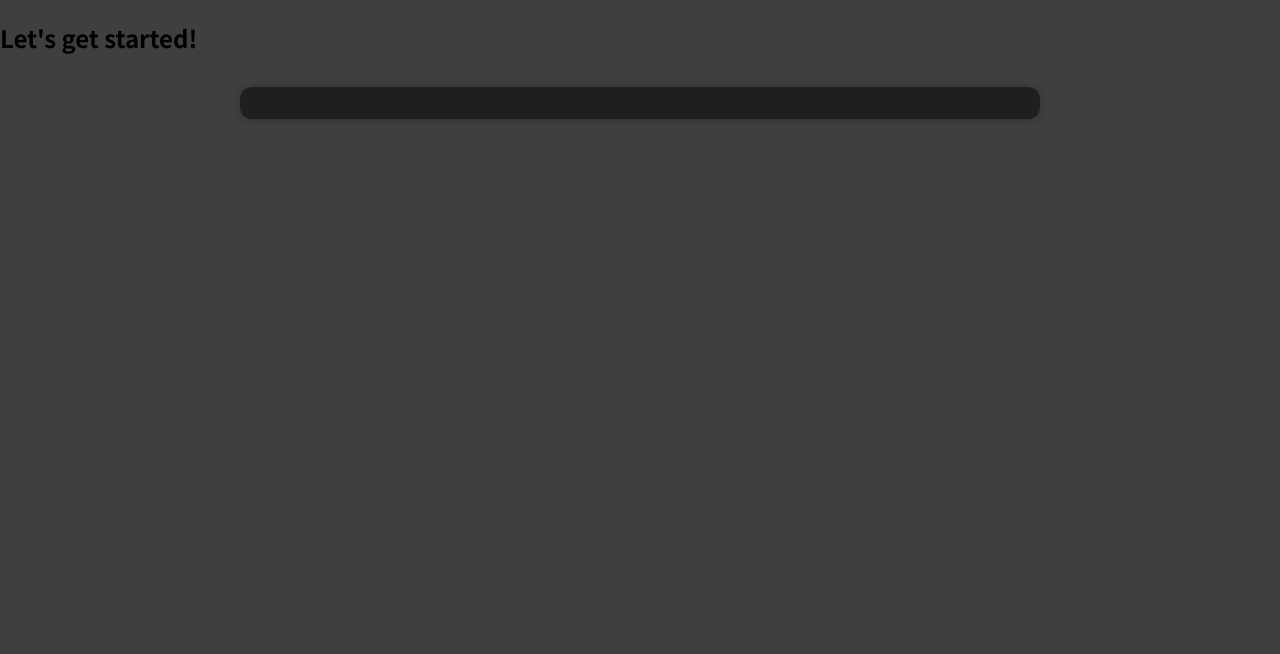
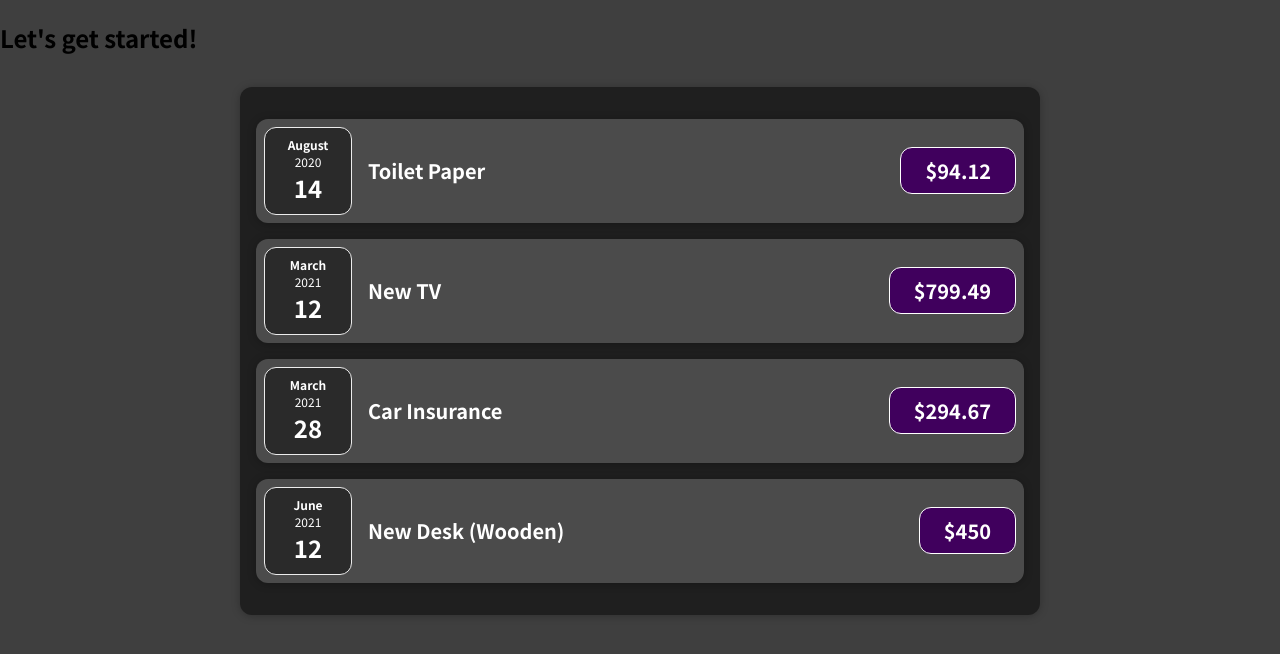
Before and after one commit to siddharthrangnani/reactacade, a JavaScript app: page / in a window 1280 px wide. Shown: the top 654 px of the page. Built offline with nearby package versions, Linux system fonts and the light colour scheme.

Commit message:
made few changes in directory

```diff
--- a/src/App.js
+++ b/src/App.js
@@ -1,4 +1,4 @@
-import Expenses from './components/Expenses';
+import Expenses from './components/Expenses/Expenses';
 
 function App() {
   const expenses = [
--- a/src/components/ExpenseItem.js
+++ b/src/components/Expenses/ExpenseItem.js
@@ -1,5 +1,5 @@
 import ExpenseDate from './ExpenseDate';
-import Card from './Card';
+import Card from '../UI/Card';
 import './ExpenseItem.css';
 
 function ExpenseItem(props) {
@@ -7,6 +7,7 @@ function ExpenseItem(props) {
     <Card className='expense-item'>
       <ExpenseDate date={props.date} />
       <div className='expense-item__description'>
+
         <h2>{props.title}</h2>
         <div className='expense-item__price'>${props.amount}</div>
       </div>
--- a/src/components/Expenses.js
+++ b/src/components/Expenses/Expenses.js
@@ -1,11 +1,12 @@
 import ExpenseItem from './ExpenseItem';
-import Card from './Card';
+import Card from '../UI/Card';
 import './Expenses.css';
 
 function Expenses(props) {
   return (
     <Card className="expenses">
       <ExpenseItem
+
         title={props.items[0].title}
         amount={props.items[0].amount}
         date={props.items[0].date}
@@ -21,6 +22,7 @@ function Expenses(props) {
         date={props.items[2].date}
       />
       <ExpenseItem
+
         title={props.items[3].title}
         amount={props.items[3].amount}
         date={props.items[3].date}
--- a/src/components/Card.js
+++ b/src/components/UI/Card.js
@@ -1,6 +1,6 @@
 import "./Card.css"
 function Card(props){
     const classes = 'card ' + props.className;
-return <div className={classes}>{props.Children}</div>;
+return <div className={classes}>{props.children}</div>;
 }
 export default Card;
```
Also changed, not shown: src/components/Expenses/ExpenseDate.css (renamed from src/components/ExpenseDate.css), src/components/Expenses/ExpenseDate.js (renamed from src/components/ExpenseDate.js), src/components/Expenses/ExpenseItem.css (renamed from src/components/ExpenseItem.css), src/components/Expenses/Expenses.css (renamed from src/components/Expenses.css), src/components/UI/Card.css (renamed from src/components/Card.css), 1 other file (tests, documents, lock files or other folders).
